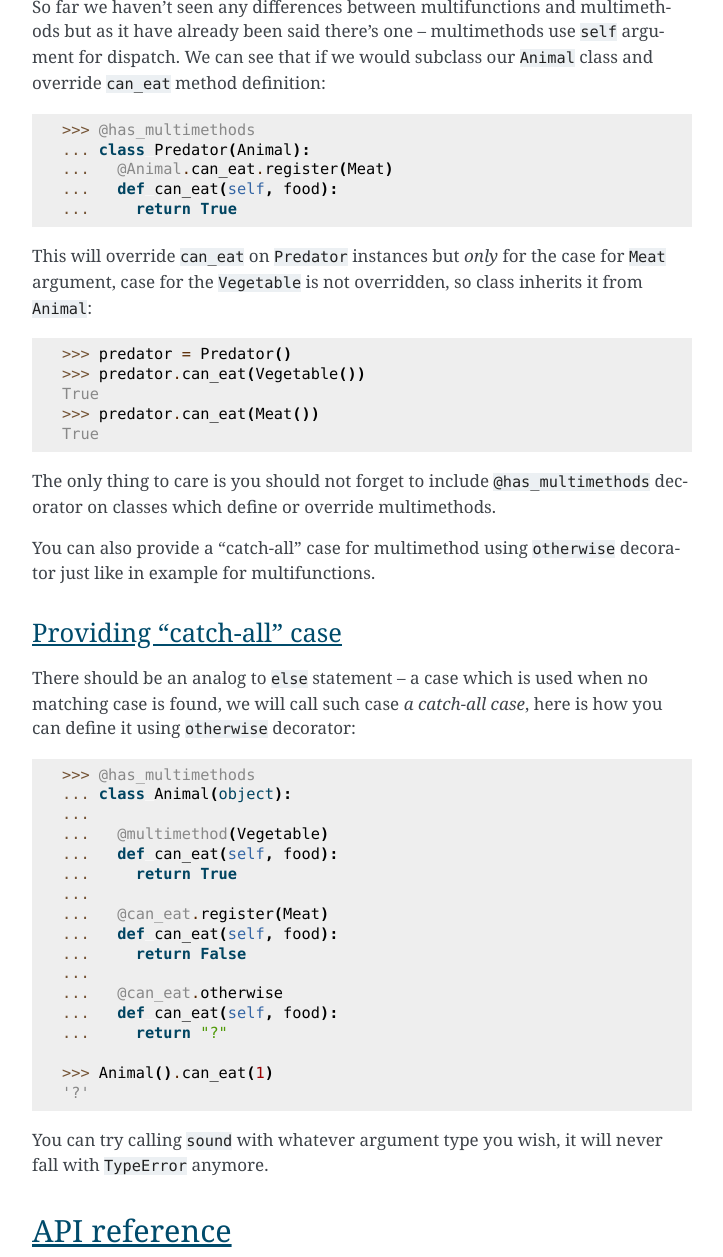
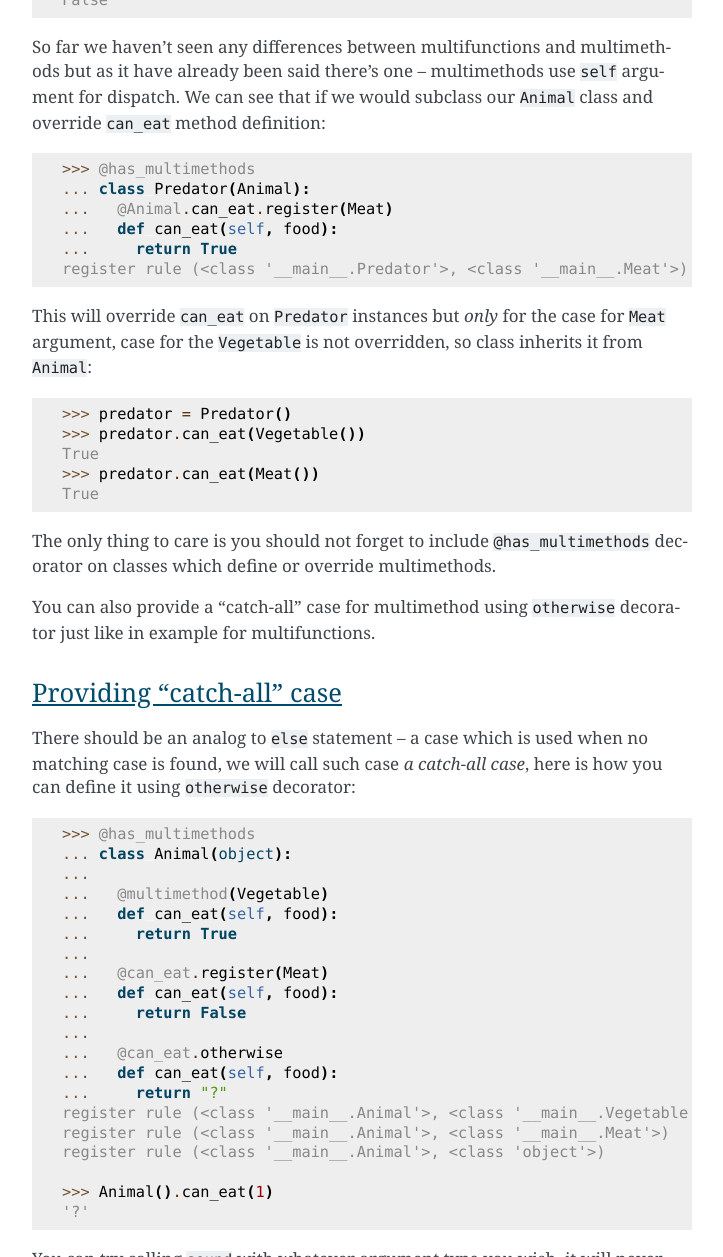
Before and after one commit to gaphor/generic, a Sphinx documentation site: the page built from docs/multidispatching.rst, in a window 1280 px wide and 1400 px high, scrolled down 3007 px, cut to the strip 0-1257 px from the top of the window. Shown: the whole strip, without its empty margins (388-1111 px from the left). Built offline with Sphinx 7.4.7, drawn with Linux system fonts in a browser that asks for light colours; some of the changed text lies outside the part shown.

```diff
--- a/docs/multidispatching.rst
+++ b/docs/multidispatching.rst
@@ -119,6 +119,8 @@ forces us to use also ``has_multimethods`` class decorator::
   ...   @can_eat.register(Meat)
   ...   def can_eat(self, food):
   ...     return False
+  register rule (<class '__main__.Animal'>, <class '__main__.Vegetable'>)
+  register rule (<class '__main__.Animal'>, <class '__main__.Meat'>)
 
 This would work like this::
 
@@ -138,6 +140,7 @@ and override ``can_eat`` method definition::
   ...   @Animal.can_eat.register(Meat)
   ...   def can_eat(self, food):
   ...     return True
+  register rule (<class '__main__.Predator'>, <class '__main__.Meat'>)
 
 This will override ``can_eat`` on ``Predator`` instances but *only* for the case
 for ``Meat`` argument, case for the ``Vegetable`` is not overridden, so class
@@ -176,6 +179,9 @@ you can define it using ``otherwise`` decorator::
   ...   @can_eat.otherwise
   ...   def can_eat(self, food):
   ...     return "?"
+  register rule (<class '__main__.Animal'>, <class '__main__.Vegetable'>)
+  register rule (<class '__main__.Animal'>, <class '__main__.Meat'>)
+  register rule (<class '__main__.Animal'>, <class 'object'>)
 
   >>> Animal().can_eat(1)
   '?'
--- a/pyproject.toml
+++ b/pyproject.toml
@@ -65,8 +65,7 @@ testpaths = [
     "tests",
     "docs",
     ]
-doctest-glob = "*.rst"
-addopts = "--doctest-modules"
+addopts = "--doctest-modules --doctest-glob='*.rst'"
 
 [tool.isort]
 multi_line_output = 3
```
